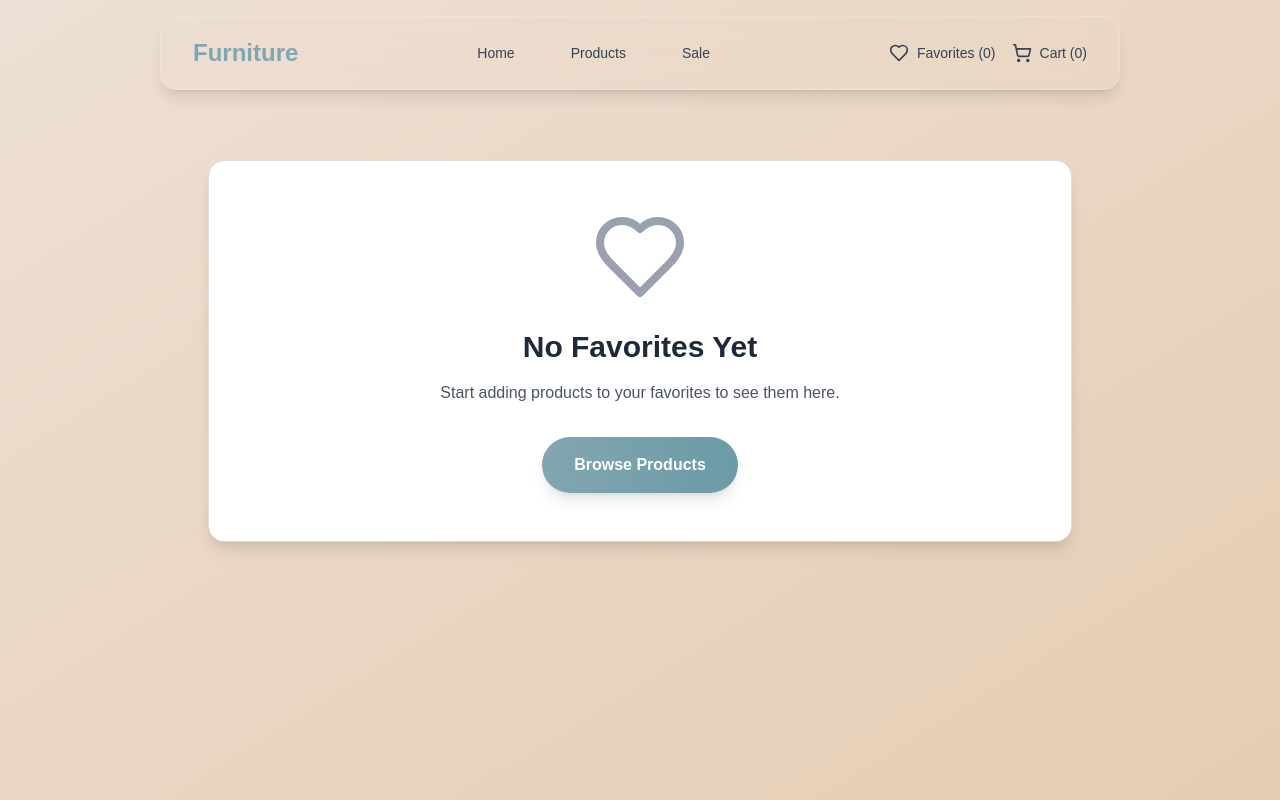
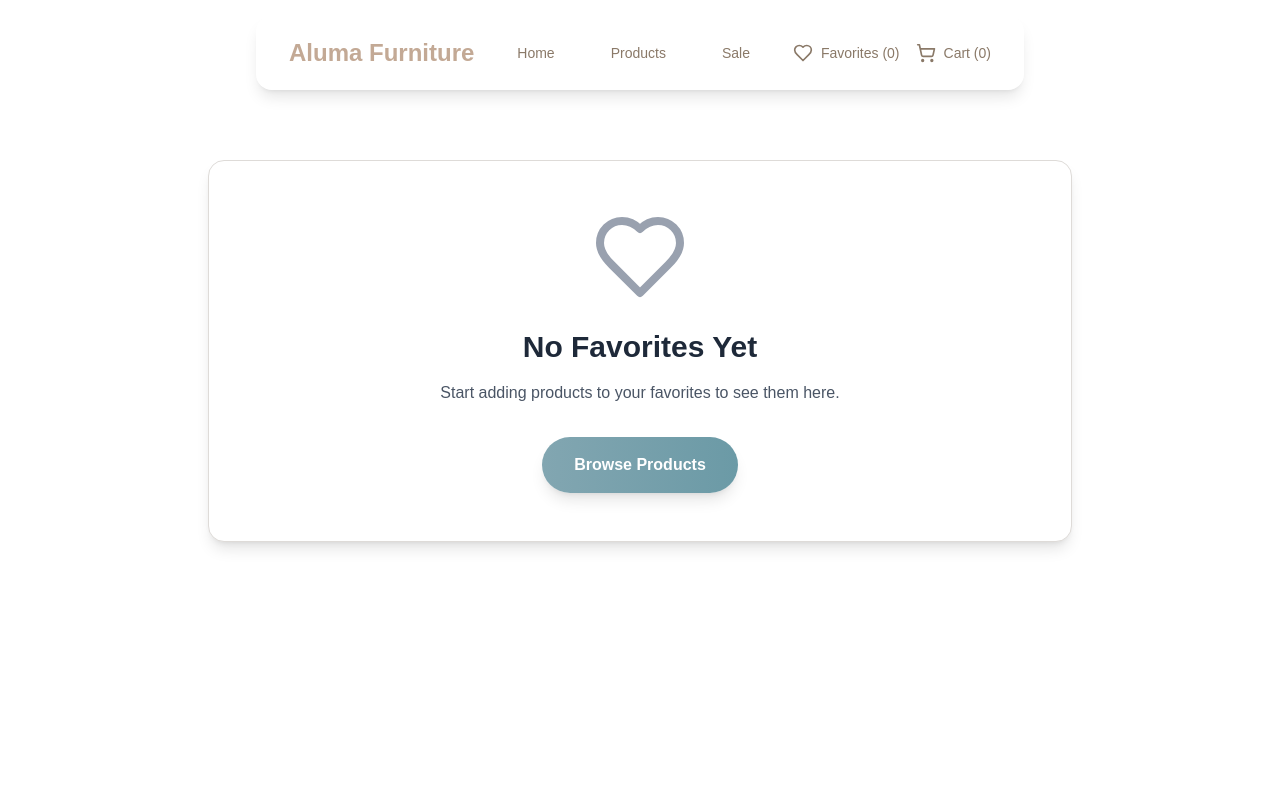
Before and after one commit to petreskia/furniture-store, a Next.js app in the folder furniturestore/: page /favorites in a window 1280 px wide. Shown: the top 800 px of the page. Built offline with nearby package versions, Linux system fonts and the light colour scheme.

Commit message:
updated some styles

```diff
--- a/furniturestore/src/app/cart/page.tsx
+++ b/furniturestore/src/app/cart/page.tsx
@@ -17,7 +17,7 @@ export default function CartPage() {
 
   if (cart.length === 0) {
     return (
-      <div className="min-h-screen bg-gradient-to-br from-[#ede0d4] to-[#e6ccb2] pt-24">
+      <div className="min-h-screen pt-24">
         <div className="max-w-4xl mx-auto px-4 py-16">
           <div className="text-center bg-white rounded-2xl p-12 shadow-lg border border-[#dedbd8]">
             <ShoppingBag className="w-24 h-24 text-gray-400 mx-auto mb-6" />
--- a/furniturestore/src/app/favorites/page.tsx
+++ b/furniturestore/src/app/favorites/page.tsx
@@ -9,7 +9,7 @@ export default function FavoritesPage() {
 
   if (favorites.length === 0) {
     return (
-      <div className="min-h-screen bg-gradient-to-br from-[#ede0d4] to-[#e6ccb2] pt-24">
+      <div className="min-h-screen pt-24">
         <div className="max-w-4xl mx-auto px-4 py-16">
           <div className="text-center bg-white rounded-2xl p-12 shadow-lg border border-[#dedbd8]">
             <Heart className="w-24 h-24 text-gray-400 mx-auto mb-6" />
@@ -32,7 +32,7 @@ export default function FavoritesPage() {
   }
 
   return (
-    <div className="min-h-screen bg-gradient-to-br from-[#ede0d4] to-[#e6ccb2] pt-24">
+    <div className="min-h-screen pt-24">
       <div className="max-w-7xl mx-auto px-4 py-12">
         <div className="flex justify-between items-center mb-12">
           <div>
--- a/furniturestore/src/app/layout.tsx
+++ b/furniturestore/src/app/layout.tsx
@@ -5,7 +5,7 @@ import { ShopProvider } from "./context/ShopContext";
 import Footer from "@/components/Footer";
 
 export const metadata: Metadata = {
-  title: "Furniture Store",
+  title: "Aluma Furniture",
   description: "Beautifully crafted furniture for your home.",
 };
 
--- a/furniturestore/src/app/products/[id]/page.tsx
+++ b/furniturestore/src/app/products/[id]/page.tsx
@@ -52,7 +52,7 @@ export default async function ProductDetail({ params }: Props) {
     : product.price;
 
   return (
-    <div className="min-h-screen bg-gradient-to-br from-[#ede0d4] to-[#e6ccb2] pt-24">
+    <div className="min-h-screen pt-24">
       <div className="max-w-6xl mx-auto px-4 py-12">
         <div className="grid lg:grid-cols-2 gap-12">
           {/* Product Image */}
--- a/furniturestore/src/app/products/page.tsx
+++ b/furniturestore/src/app/products/page.tsx
@@ -103,7 +103,7 @@ function ProductsContent() {
 // The main page component that wraps the client-side content in Suspense
 export default function ProductsPageWrapper() {
   return (
-    <div className="min-h-screen bg-gradient-to-br from-[#ede0d4] to-[#e6ccb2] pt-24">
+    <div className="min-h-screen pt-24">
       <div className="max-w-7xl mx-auto px-4 py-10">
         <Suspense fallback={<div>Loading products...</div>}>
           <ProductsContent /> {/* Render the actual client-side content */}
--- a/furniturestore/src/app/sale/page.tsx
+++ b/furniturestore/src/app/sale/page.tsx
@@ -31,7 +31,7 @@ export default function SalePage() {
   });
 
   return (
-    <div className="min-h-screen bg-gradient-to-br from-[#ede0d4] to-[#e6ccb2] pt-24">
+    <div className="min-h-screen pt-24">
       <div className="max-w-7xl mx-auto px-4 py-12">
         <div className="text-center mb-12">
           <div className="flex items-center justify-center gap-3 mb-4">
--- a/furniturestore/src/components/Navbar.tsx
+++ b/furniturestore/src/components/Navbar.tsx
@@ -33,7 +33,7 @@ export default function Navbar() {
   return (
     <nav
       className={cn(
-        "fixed top-4 left-4 right-4 md:left-20 md:right-20 lg:left-40 lg:right-40 rounded-2xl z-50 transition-all duration-300 backdrop-blur-lg shadow-lg border border-white/20",
+        "fixed top-4 left-4 right-4 lg:left-50 lg:right-50 xl:left-1/5 xl:right-1/5 rounded-2xl z-50 transition-all duration-300 backdrop-blur-lg shadow-lg border border-white/20",
         scrolled ? "bg-transparent backdrop-blur-md" : "bg-transparent"
       )}
     >
@@ -42,8 +42,8 @@ export default function Navbar() {
           {/* Logo */}
           <div className="flex-shrink-0">
             <Link href="/" className="flex items-center">
-              <span className="text-[#82a6b1] text-2xl font-bold">
-                Furniture
+              <span className="text-[#c3a995] text-xl lg:text-2xl font-bold">
+                Aluma Furniture
               </span>
             </Link>
           </div>
@@ -53,8 +53,8 @@ export default function Navbar() {
             <Link
               href="/"
               className={cn(
-                "text-gray-700 hover:text-[#82a6b1] transition-colors px-3 py-2 text-sm font-medium",
-                isActive("/") && "text-[#82a6b1] font-semibold"
+                "text-[#8a7968] hover:text-[#c3a995] transition-colors px-3 py-2 text-sm font-medium",
+                isActive("/") && "text-[#c3a995] font-semibold"
               )}
             >
               Home
@@ -62,8 +62,8 @@ export default function Navbar() {
             <Link
               href="/products"
               className={cn(
-                "text-gray-700 hover:text-[#82a6b1] transition-colors px-3 py-2 text-sm font-medium",
-                isActive("/products") && "text-[#82a6b1] font-semibold"
+                "text-[#8a7968] hover:text-[#c3a995] transition-colors px-3 py-2 text-sm font-medium",
+                isActive("/products") && "text-[#c3a995] font-semibold"
               )}
             >
               Products
@@ -71,8 +71,8 @@ export default function Navbar() {
             <Link
               href="/sale"
               className={cn(
-                "text-gray-700 hover:text-[#82a6b1] transition-colors px-3 py-2 text-sm font-medium",
-                isActive("/sale") && "text-[#82a6b1] font-semibold"
+                "text-[#8a7968] hover:text-[#c3a995] transition-colors px-3 py-2 text-sm font-medium",
+                isActive("/sale") && "text-[#c3a995] font-semibold"
               )}
             >
               Sale
@@ -83,25 +83,25 @@ export default function Navbar() {
           <div className="flex items-center gap-4">
             <Link
               href="/favorites"
-              className="flex items-center gap-2 text-gray-700 hover:text-[#82a6b1] transition-colors"
+              className="flex items-center gap-2 text-[#8a7968] hover:text-[#c3a995] transition-colors"
             >
               <Heart className="w-5 h-5" />
               <span className="hidden sm:inline text-sm font-medium">
                 Favorites ({favorites.length})
               </span>
-              <span className="sm:hidden bg-[#82a6b1] text-white text-xs rounded-full w-5 h-5 flex items-center justify-center">
+              <span className="sm:hidden bg-[#c3a995] text-white text-xs rounded-full w-5 h-5 flex items-center justify-center">
                 {favorites.length}
               </span>
             </Link>
             <Link
               href="/cart"
-              className="flex items-center gap-2 text-gray-700 hover:text-[#82a6b1] transition-colors"
+              className="flex items-center gap-2 text-[#8a7968] hover:text-[#c3a995] transition-colors"
             >
               <ShoppingCart className="w-5 h-5" />
               <span className="hidden sm:inline text-sm font-medium">
                 Cart ({cart.length})
               </span>
-              <span className="sm:hidden bg-[#82a6b1] text-white text-xs rounded-full w-5 h-5 flex items-center justify-center">
+              <span className="sm:hidden bg-[#c3a995] text-white text-xs rounded-full w-5 h-5 flex items-center justify-center">
                 {cart.length}
               </span>
             </Link>
@@ -111,7 +111,7 @@ export default function Navbar() {
           <div className="md:hidden">
             <button
               type="button"
-              className="inline-flex items-center justify-center p-2 rounded-md text-gray-700 hover:text-[#82a6b1] focus:outline-none"
+              className="inline-flex items-center justify-center p-2 rounded-md text-gray-700 hover:text-[#c3a995] focus:outline-none"
               onClick={() => setMobileMenuOpen(!mobileMenuOpen)}
             >
               <span className="sr-only">Open main menu</span>
@@ -132,8 +132,8 @@ export default function Navbar() {
             <Link
               href="/"
               className={cn(
-                "text-gray-700 hover:text-[#82a6b1] block px-3 py-2 text-base font-medium rounded-lg",
-                isActive("/") && "text-[#82a6b1] bg-white/50"
+                "text-gray-700 hover:text-[#c3a995] block px-3 py-2 text-base font-medium rounded-lg",
+                isActive("/") && "text-[#c3a995] bg-white/50"
               )}
               onClick={() => setMobileMenuOpen(false)}
             >
@@ -142,8 +142,8 @@ export default function Navbar() {
             <Link
               href="/products"
               className={cn(
-                "text-gray-700 hover:text-[#82a6b1] block px-3 py-2 text-base font-medium rounded-lg",
-                isActive("/products") && "text-[#82a6b1] bg-white/50"
+                "text-gray-700 hover:text-[#c3a995] block px-3 py-2 text-base font-medium rounded-lg",
+                isActive("/products") && "text-[#c3a995] bg-white/50"
               )}
               onClick={() => setMobileMenuOpen(false)}
             >
@@ -152,8 +152,8 @@ export default function Navbar() {
             <Link
               href="/sale"
               className={cn(
-                "text-gray-700 hover:text-[#82a6b1] block px-3 py-2 text-base font-medium rounded-lg",
-                isActive("/sale") && "text-[#82a6b1] bg-white/50"
+                "text-gray-700 hover:text-[#c3a995] block px-3 py-2 text-base font-medium rounded-lg",
+                isActive("/sale") && "text-[#c3a995] bg-white/50"
               )}
               onClick={() => setMobileMenuOpen(false)}
             >
--- a/furniturestore/src/components/ProductCard.tsx
+++ b/furniturestore/src/components/ProductCard.tsx
@@ -40,7 +40,7 @@ export default function ProductCard({ product }: { product: Product }) {
           src={product.image}
           alt={product.name}
           fill
-          className="object-cover group-hover:scale-110 transition-transform duration-500"
+          className="object-cover group-hover:scale-110 transition-transform duration-500 custom-product-image"
         />
 
         {/* Discount Badge */}
```
